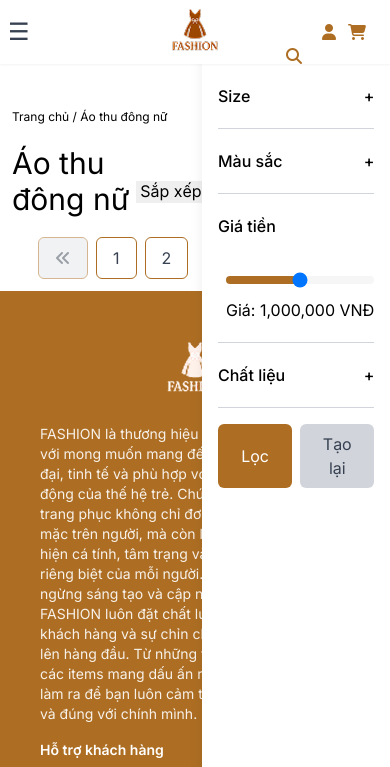
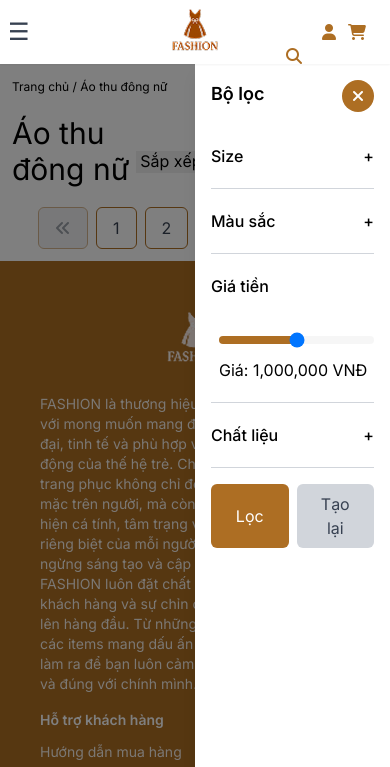
Before and after one commit to trunghieu16092003/figma, a website with bundled scripts: page src/index/category.html in a window 390 px wide. Both pictures are taken after a click on the button "Lọc". Shown: the top 767 px of the page. Built offline with nearby package versions, Linux system fonts and the light colour scheme; no server answers; files whose address does not match are found by name.

Commit message:
fix detail css

```diff
--- a/src/index/category.html
+++ b/src/index/category.html
@@ -26,21 +26,28 @@
   <body>
     <app-header></app-header>
 
-    <div id="wrapper" class="relative md:p-10 p-3 mt-[97px] z-0">
+    <div id="wrapper" class="relative md:p-10 p-3 mt-[67px] md:mt-[97px] z-0">
       <div class="mb-5 text-xs">Trang chủ / <span>Áo thu đông nữ</span></div>
       <div>
         <div class="md:flex md:justify-between gap-5">
           <div class="sort md:w-1/5">
+            <div
+              id="filterOverlay"
+              class="fixed inset-0 bg-black bg-opacity-50 z-40 hidden md:hidden"
+            ></div>
             <!-- Filter Panel -->
             <div
               id="filterPanel"
-              class="fixed md:static top-0 right-0 h-full md:h-auto bg-white shadow-lg p-4 z-50 transform translate-x-full md:translate-x-0 transition-transform duration-300 ease-in-out md:relative md:shadow-none md:bg-transparent md:p-0"
+              class="fixed top-16 right-0 h-full w-1/2 md:w-auto md:h-auto bg-white shadow-lg p-4 z-50 transform translate-x-full md:translate-x-0 transition-transform duration-300 ease-in-out md:relative md:shadow-none md:bg-transparent md:p-0"
             >
+              <button
+                id="filterClose"
+                class="absolute top-4 right-4 text-white bg-[#AD6E23] rounded-full w-8 h-8 flex items-center justify-center z-50 md:hidden"
+              >
+                <i class="fas fa-times"></i>
+              </button>
               <div class="flex justify-between items-center mb-4 md:hidden">
                 <h2 class="text-lg font-semibold">Bộ lọc</h2>
-                <button id="filterClose" class="text-gray-500 text-2xl">
-                  &times;
-                </button>
               </div>
 
               <div>
@@ -293,6 +300,7 @@
     const filterPanel = document.getElementById("filterPanel");
     const filterToggle = document.getElementById("filterToggle");
     const filterClose = document.getElementById("filterClose");
+    const filterOverlay = document.getElementById("filterOverlay");
     const priceRange = document.getElementById("priceRange");
     const priceValue = document.getElementById("priceValue");
 
@@ -311,10 +319,12 @@
 
     filterToggle?.addEventListener("click", () => {
       filterPanel.classList.remove("translate-x-full");
+      filterOverlay.classList.remove("hidden");
     });
 
     filterClose?.addEventListener("click", () => {
       filterPanel.classList.add("translate-x-full");
+      filterOverlay.classList.add("hidden");
     });
 
     priceRange?.addEventListener("input", () => {
```
Also changed, not shown: src/output.css.
